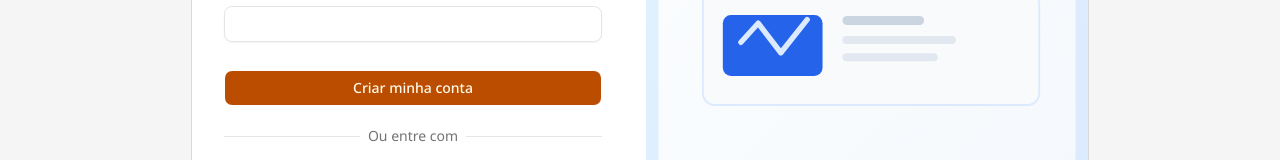
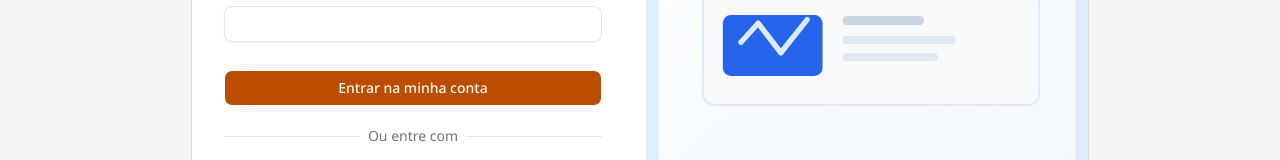
Before and after one commit to LinconlBR/fin-plus, a Next.js app: page /auth/login in a window 1280 px wide. Shown: the part 451-611 px from the top of the page. Built offline with nearby package versions, Linux system fonts and the light colour scheme.

Commit message:
Update submit-button.tsx

```diff
--- a/components/auth/submit-button.tsx
+++ b/components/auth/submit-button.tsx
@@ -15,7 +15,7 @@ export default function SubmitButton({ tipo}: { tipo: "login" | "signup" }) {
       (tipo === "login" ? "Entrando..." : "Criando conta...")
 
       // se não esta pendente, analise as props para decidir o texto do botão
-      : (tipo === "signup" ? "Entrar na minha conta" : "Criar minha conta")}
+      : (tipo === "signup" ? "Criar minha conta" : "Entrar na minha conta") }
     </Button>
   )
 }
```
